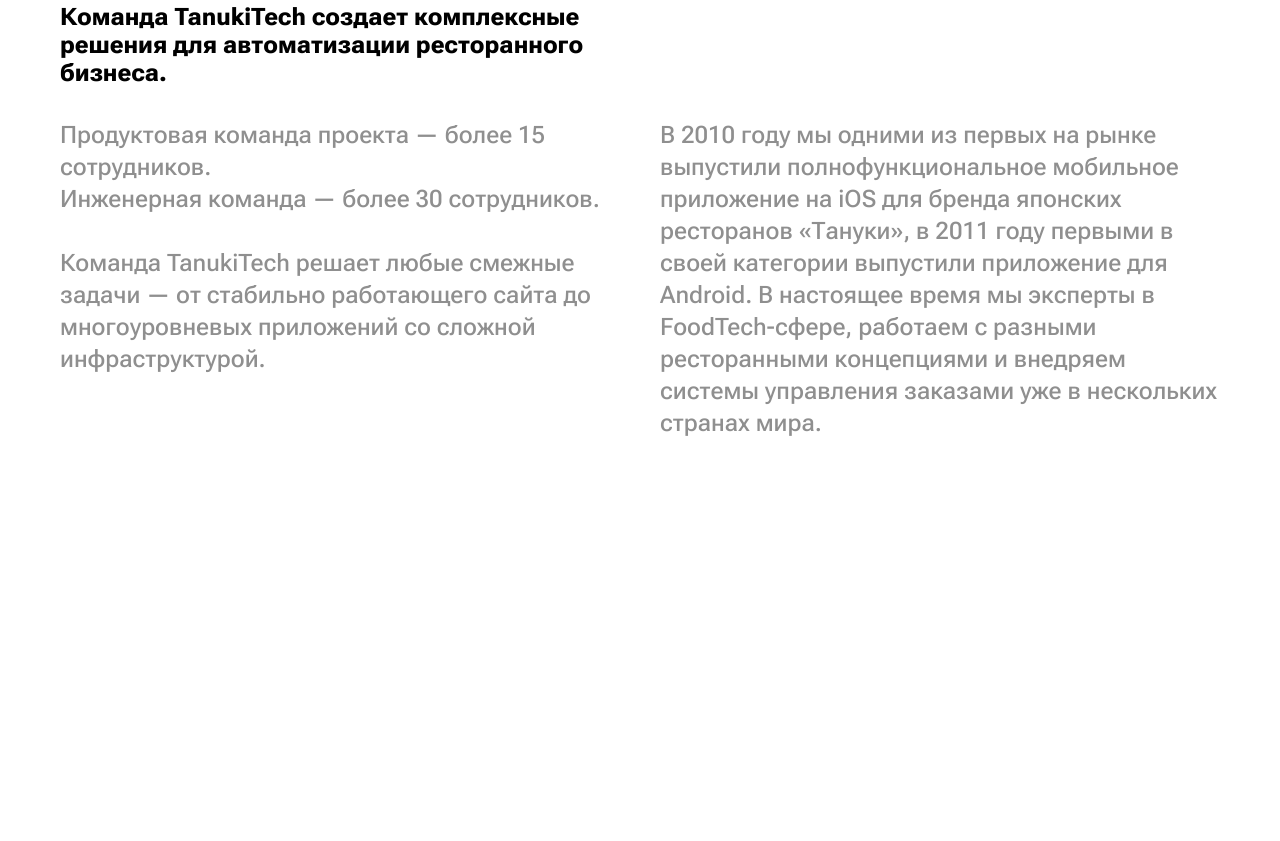
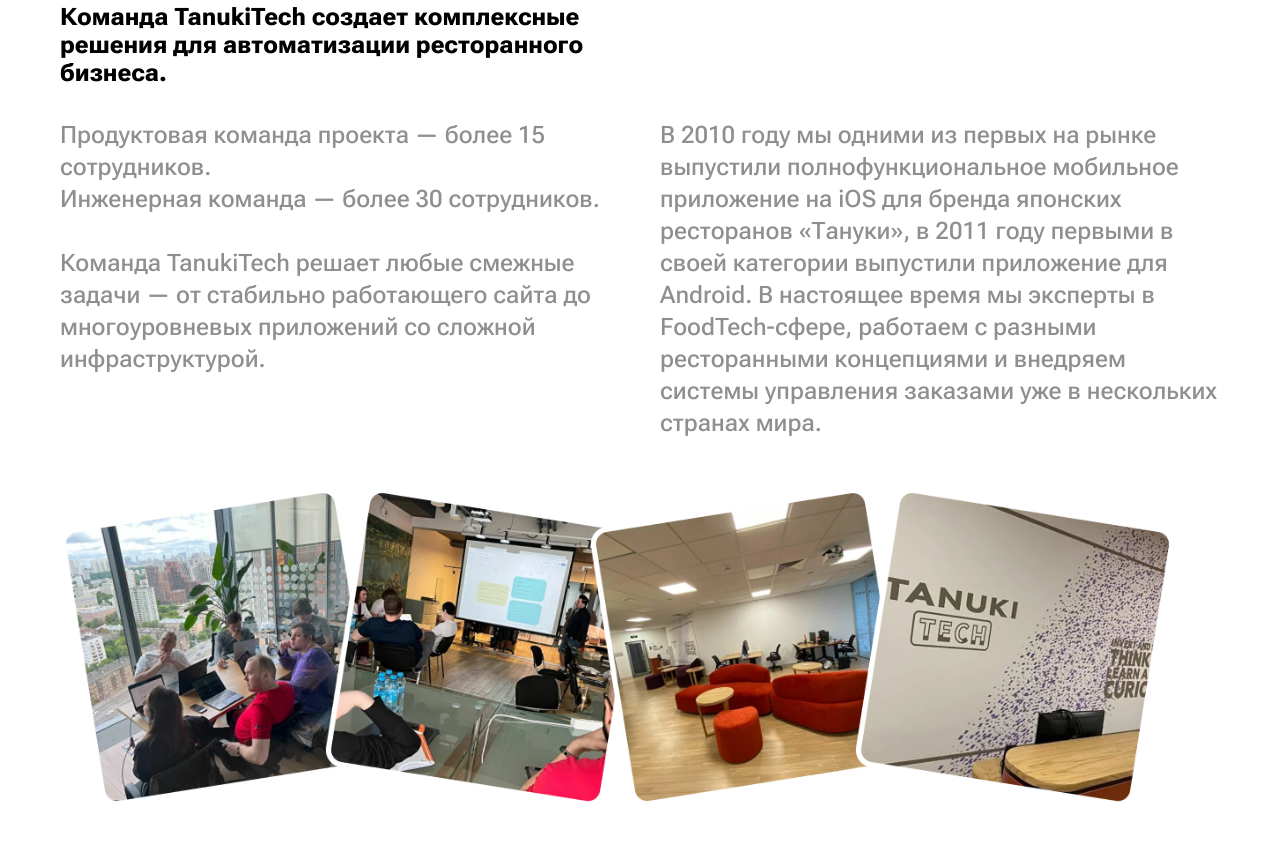
Before and after one commit to Aleks200531/project-TANUKITECH, a plain HTML site: page index.html in a window 1280 px wide. Shown: the part 3367-4208 px from the top of the page. Before the commit the page ends 3854 px from the top, so only its background shows below. Drawn offline with Linux system fonts and the light colour scheme; a web font is replaced by a local one.

Commit message:
add section team

```diff
--- a/css/style.css
+++ b/css/style.css
@@ -339,3 +339,22 @@
     font-weight: 500;
     line-height: 32px;
 }
+
+.team {
+    margin-top: 48px;
+    margin-bottom: 56px;
+}
+
+.image-group {
+    display: flex;
+    max-width: 1440px;
+    align-items:flex-start;
+    gap: -70px;
+}
+
+.image-team {
+    width: 320px;
+    border-radius: 20px;
+    flex-shrink: 0;
+    margin-right: -55px;
+}
--- a/index.html
+++ b/index.html
@@ -170,7 +170,8 @@
                         <div class="about-left">
                             <p class="description__text">Продуктовая команда проекта — более 15 сотрудников.<br>
                                 Инженерная команда — более 30 сотрудников.</p>
-                            <p class="description__text">Команда TanukiTech решает любые смежные задачи — от стабильно
+                            <p class="description__text">Команда TanukiTech решает любые смежные<br> задачи — от
+                                стабильно
                                 работающего сайта до многоуровневых приложений со сложной инфраструктурой.</p>
                         </div>
                         <p class="description__text">В 2010 году мы одними из первых на рынке выпустили
@@ -182,6 +183,17 @@
                 </div>
             </div>
         </section>
+
+        <section class="team">
+            <div class="container">
+                <div class="image-group">
+                    <img class="image-team" src="./image/team-1.png" alt="Изображение: Наша команда">
+                    <img class="image-team" src="./image/team-2.png" alt="Изображение: Наша команда">
+                    <img class="image-team" src="./image/office.png" alt="Изображение: Где мы работаем">
+                    <img class="image-team" src="./image/office-2.png" alt="Изображение: Где мы работаем">
+                </div>
+            </div>
+        </section>
     </main>
 </body>
 
```
Also changed, not shown: image/office-2.png (added), image/office.png (added), image/team-1.png (added), image/team-2.png (added).
